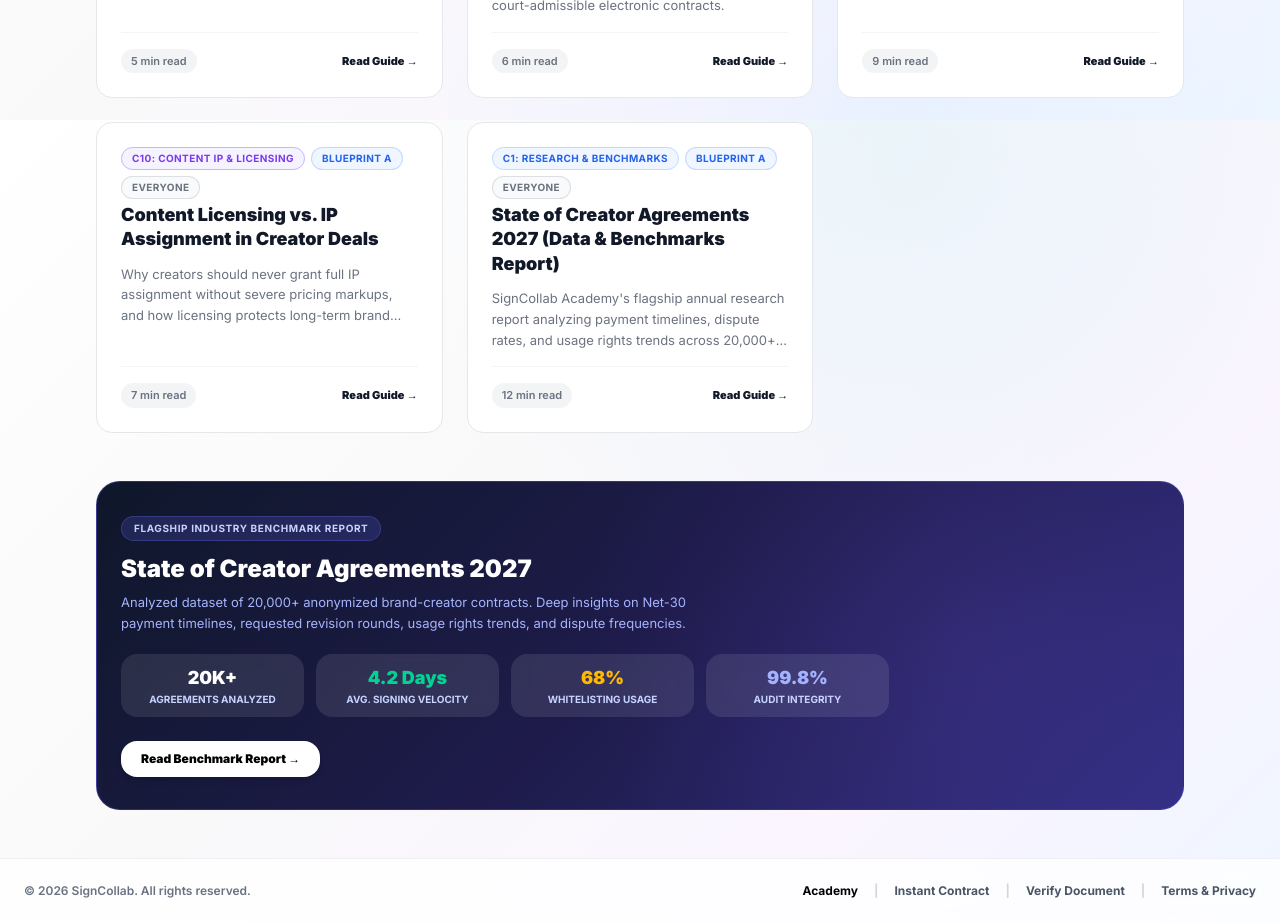
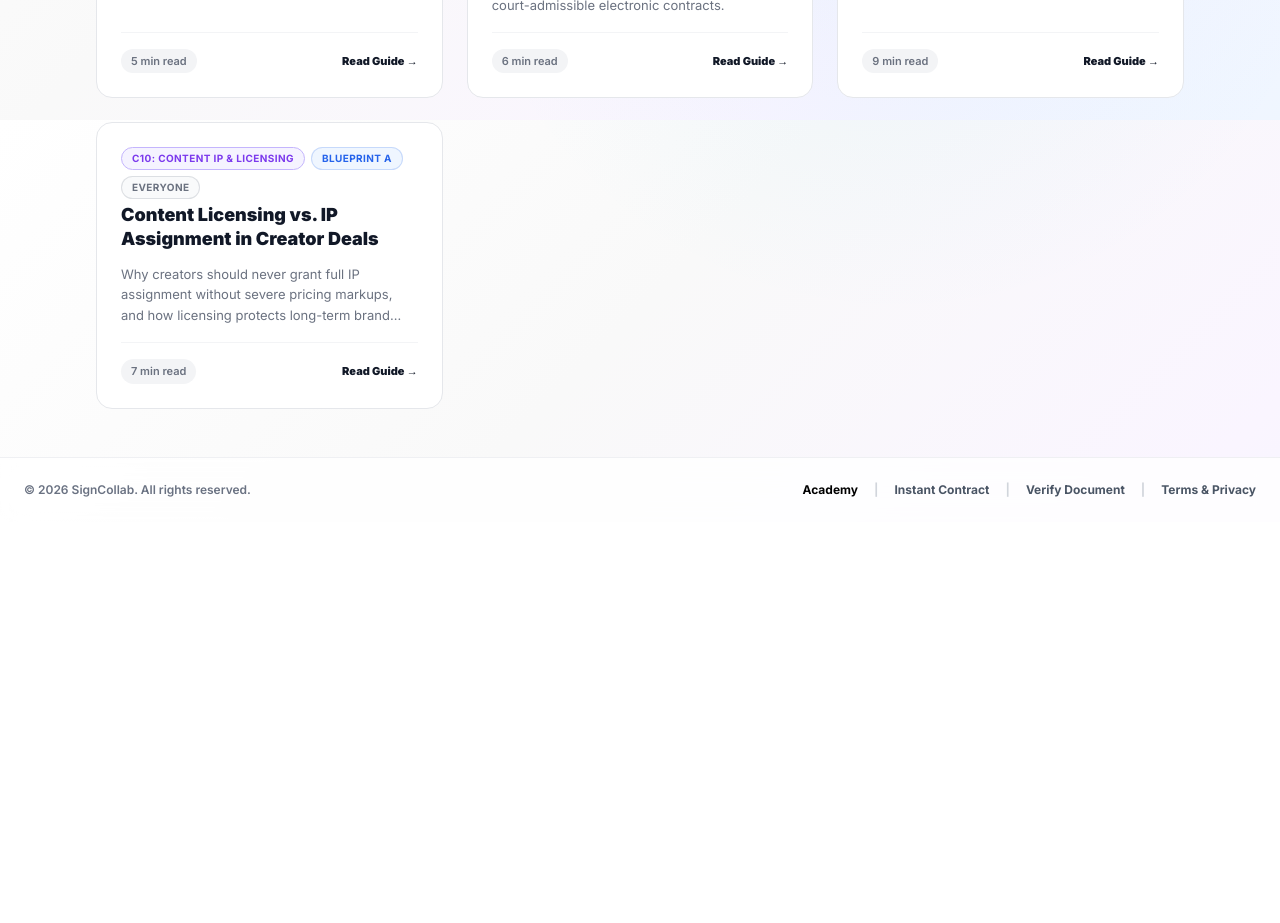
Before and after one commit to 01hostcatalyst-ars/SC-V2-141126, a Next.js app: page /knowledge in a window 1280 px wide. Shown: the part 1480-2403 px from the top of the page. After the commit the page ends 2002 px from the top, so only its background shows below. Built offline with nearby package versions, Linux system fonts and the light colour scheme; no server answers.

Commit message:
fix(academy): hide State of Creator Agreements 2027 card until data is available

```diff
--- a/src/app/knowledge/AcademyClientPage.tsx
+++ b/src/app/knowledge/AcademyClientPage.tsx
@@ -393,48 +393,7 @@ export default function AcademyClientPage({
           )}
         </section>
 
-        {/* ============================================================ */}
-        {/* SECTION: FLAGSHIP ANNUAL RESEARCH REPORT                     */}
-        {/* ============================================================ */}
-        <section className="academy-flagship-banner z-10">
-          <div className="max-w-3xl space-y-3">
-            <div className="academy-flagship-badge">
-              <span>Flagship Industry Benchmark Report</span>
-            </div>
-            <h3>State of Creator Agreements 2027</h3>
-            <p>
-              Analyzed dataset of 20,000+ anonymized brand-creator contracts. Deep insights on Net-30 payment timelines, requested revision rounds, usage rights trends, and dispute frequencies.
-            </p>
 
-            <div className="grid grid-cols-2 sm:grid-cols-4 gap-3 pt-2">
-              <div className="bg-white/10 backdrop-blur rounded-xl p-2.5 text-center">
-                <div className="text-lg font-black text-white">20K+</div>
-                <div className="text-[10px] text-indigo-200 font-bold uppercase">Agreements Analyzed</div>
-              </div>
-              <div className="bg-white/10 backdrop-blur rounded-xl p-2.5 text-center">
-                <div className="text-lg font-black text-emerald-400">4.2 Days</div>
-                <div className="text-[10px] text-indigo-200 font-bold uppercase">Avg. Signing Velocity</div>
-              </div>
-              <div className="bg-white/10 backdrop-blur rounded-xl p-2.5 text-center">
-                <div className="text-lg font-black text-amber-400">68%</div>
-                <div className="text-[10px] text-indigo-200 font-bold uppercase">Whitelisting Usage</div>
-              </div>
-              <div className="bg-white/10 backdrop-blur rounded-xl p-2.5 text-center">
-                <div className="text-lg font-black text-indigo-300">99.8%</div>
-                <div className="text-[10px] text-indigo-200 font-bold uppercase">Audit Integrity</div>
-              </div>
-            </div>
-
-            <div className="pt-3">
-              <Link
-                href="/knowledge/state-of-creator-agreements-2027"
-                className="inline-flex items-center gap-2 px-5 py-2.5 bg-white text-black font-extrabold text-xs rounded-xl shadow-md hover:bg-gray-100 transition-colors"
-              >
-                <span>Read Benchmark Report &rarr;</span>
-              </Link>
-            </div>
-          </div>
-        </section>
       </main>
 
       {/* Footer */}
--- a/src/lib/gdocs.ts
+++ b/src/lib/gdocs.ts
@@ -207,18 +207,6 @@ export const SEED_ARTICLES: ArticleSummary[] = [
     blueprintType: "A",
     audience: "All",
     readingTime: 7,
-  },
-  {
-    id: "seed-8",
-    slug: "state-of-creator-agreements-2027",
-    title: "State of Creator Agreements 2027 (Data & Benchmarks Report)",
-    excerpt: "SignCollab Academy's flagship annual research report analyzing payment timelines, dispute rates, and usage rights trends across 20,000+ agreements.",
-    modifiedTime: new Date().toISOString(),
-    mimeType: "application/vnd.google-apps.document",
-    clusterId: "C1",
-    blueprintType: "A",
-    audience: "All",
-    readingTime: 12,
   },
 ];
 
```
